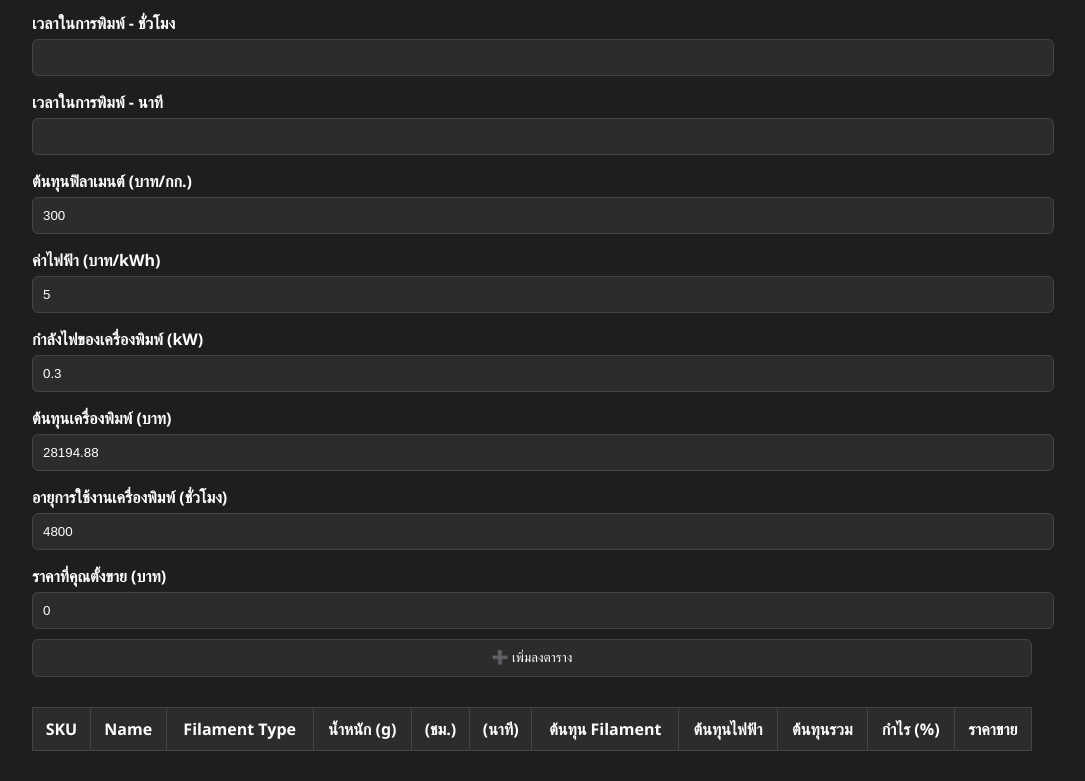
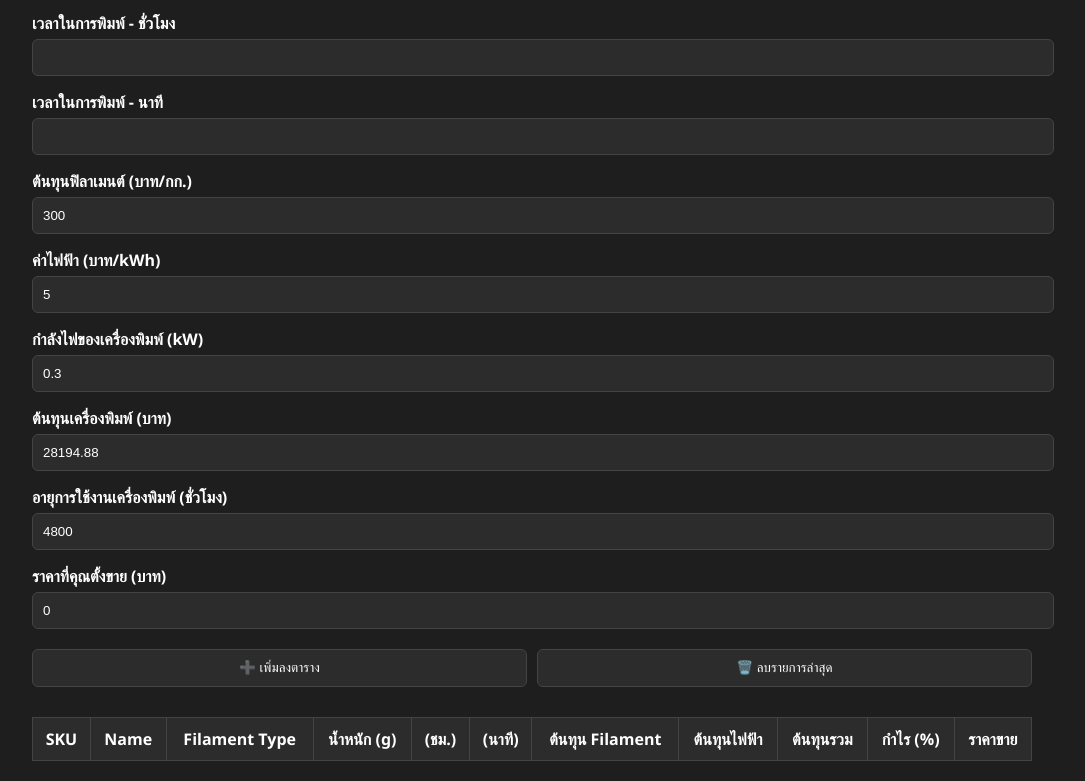
Before and after one commit to PPerspective/3D-Print-Price-Index, a plain HTML site: page index.html in a window 1280 px wide. Shown: the part 410-1191 px from the top of the page, without its empty margins (108-1193 px from the left). Drawn offline with Linux system fonts and the light colour scheme.

```diff
--- a/index.html
+++ b/index.html
@@ -70,6 +70,16 @@
     th {
       background-color: var(--input-bg);
     }
+
+    .btn-group {
+      display: flex;
+      gap: 10px;
+      margin-top: 10px;
+    }
+
+    .btn-group button {
+      width: 50%;
+    }
   </style>
 </head>
 <body>
@@ -112,7 +122,10 @@
   <label>ราคาที่คุณตั้งขาย (บาท)</label>
   <input type="number" id="yourPrice" value="0">
 
-  <button onclick="calculate()">➕ เพิ่มลงตาราง</button>
+  <div class="btn-group">
+    <button onclick="calculate()">➕ เพิ่มลงตาราง</button>
+    <button onclick="removeLast()">🗑️ ลบรายการล่าสุด</button>
+  </div>
 
   <table id="resultTable">
     <thead>
@@ -179,6 +192,13 @@
 
       tbody.appendChild(row);
     }
+
+    function removeLast() {
+      const tbody = document.querySelector("#resultTable tbody");
+      if (tbody.lastChild) {
+        tbody.removeChild(tbody.lastChild);
+      }
+    }
   </script>
 </body>
 </html>
```
